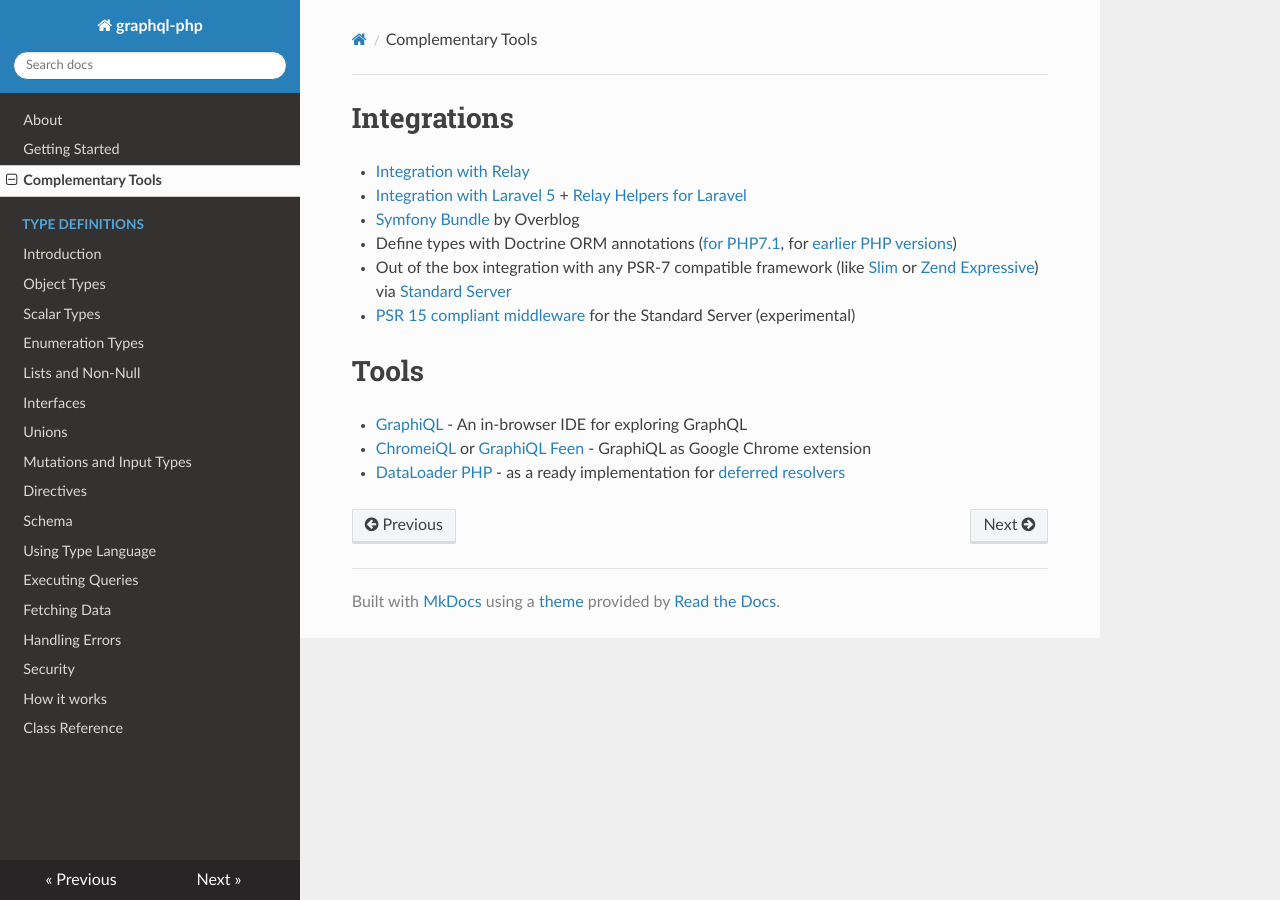
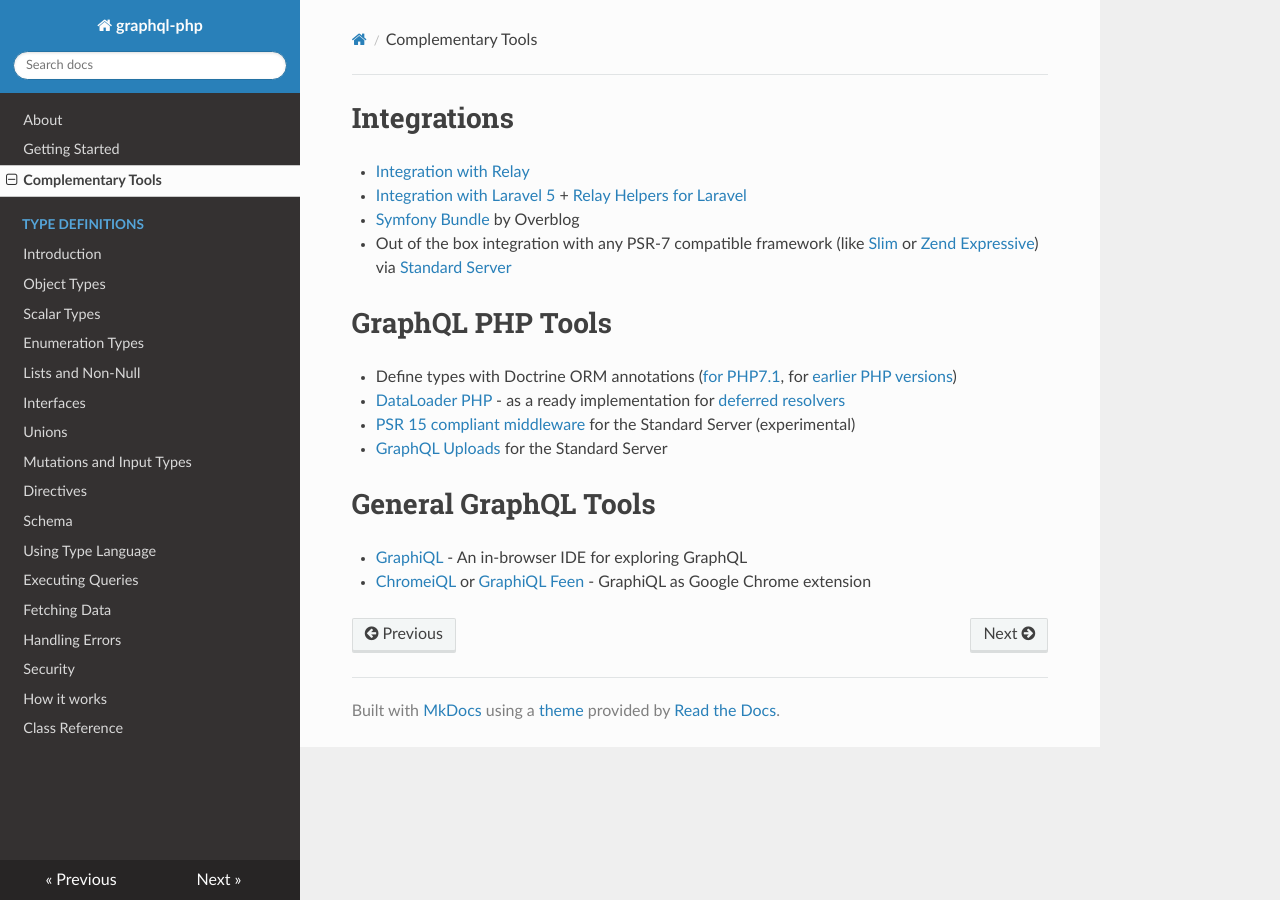
Before and after one commit to webonyx/graphql-php, an MkDocs documentation site: the page built from docs/complementary-tools.md, in a window 1280 px wide. Built offline with MkDocs 1.6.1, drawn with Linux system fonts in a browser that asks for light colours; nearby versions of some CDN libraries; old or Windows-style settings are respelled for this version of MkDocs.

Commit message:
Added graphql-upload to the list of complementary tools

```diff
--- a/docs/complementary-tools.md
+++ b/docs/complementary-tools.md
@@ -1,15 +1,17 @@
 # Integrations
-
 - [Integration with Relay](https://github.com/ivome/graphql-relay-php)
 - [Integration with Laravel 5](https://github.com/Folkloreatelier/laravel-graphql) + [Relay Helpers for Laravel](https://github.com/nuwave/laravel-graphql-relay)
 - [Symfony Bundle](https://github.com/overblog/GraphQLBundle) by Overblog
+- Out of the box integration with any PSR-7 compatible framework (like [Slim](http://slimframework.com) or [Zend Expressive](http://zendframework.github.io/zend-expressive/)) via [Standard Server](executing-queries.md/#using-server)
+
+# GraphQL PHP Tools
 - Define types with Doctrine ORM annotations ([for PHP7.1](https://github.com/Ecodev/graphql-doctrine), for [earlier PHP versions](https://github.com/rahuljayaraman/doctrine-graphql))
-- Out of the box integration with any PSR-7 compatible framework (like [Slim](http://slimframework.com) or [Zend Expressive](http://zendframework.github.io/zend-expressive/)) via [Standard Server](executing-queries.md/#using-server)
+- [DataLoader PHP](https://github.com/overblog/dataloader-php) - as a ready implementation for [deferred resolvers](data-fetching.md#solving-n1-problem)
 - [PSR 15 compliant middleware](https://github.com/phps-cans/psr7-middleware-graphql) for the Standard Server (experimental)
+- [GraphQL Uploads](https://github.com/Ecodev/graphql-upload) for the Standard Server
 
-# Tools
+# General GraphQL Tools
 - [GraphiQL](https://github.com/graphql/graphiql) - An in-browser IDE for exploring GraphQL
 - [ChromeiQL](https://chrome.google.com/webstore/detail/chromeiql/fkkiamalmpiidkljmicmjfbieiclmeij)
   or [GraphiQL Feen](https://chrome.google.com/webstore/detail/graphiql-feen/mcbfdonlkfpbfdpimkjilhdneikhfklp) -
   GraphiQL as Google Chrome extension
-- [DataLoader PHP](https://github.com/overblog/dataloader-php) - as a ready implementation for [deferred resolvers](data-fetching.md#solving-n1-problem)
```
